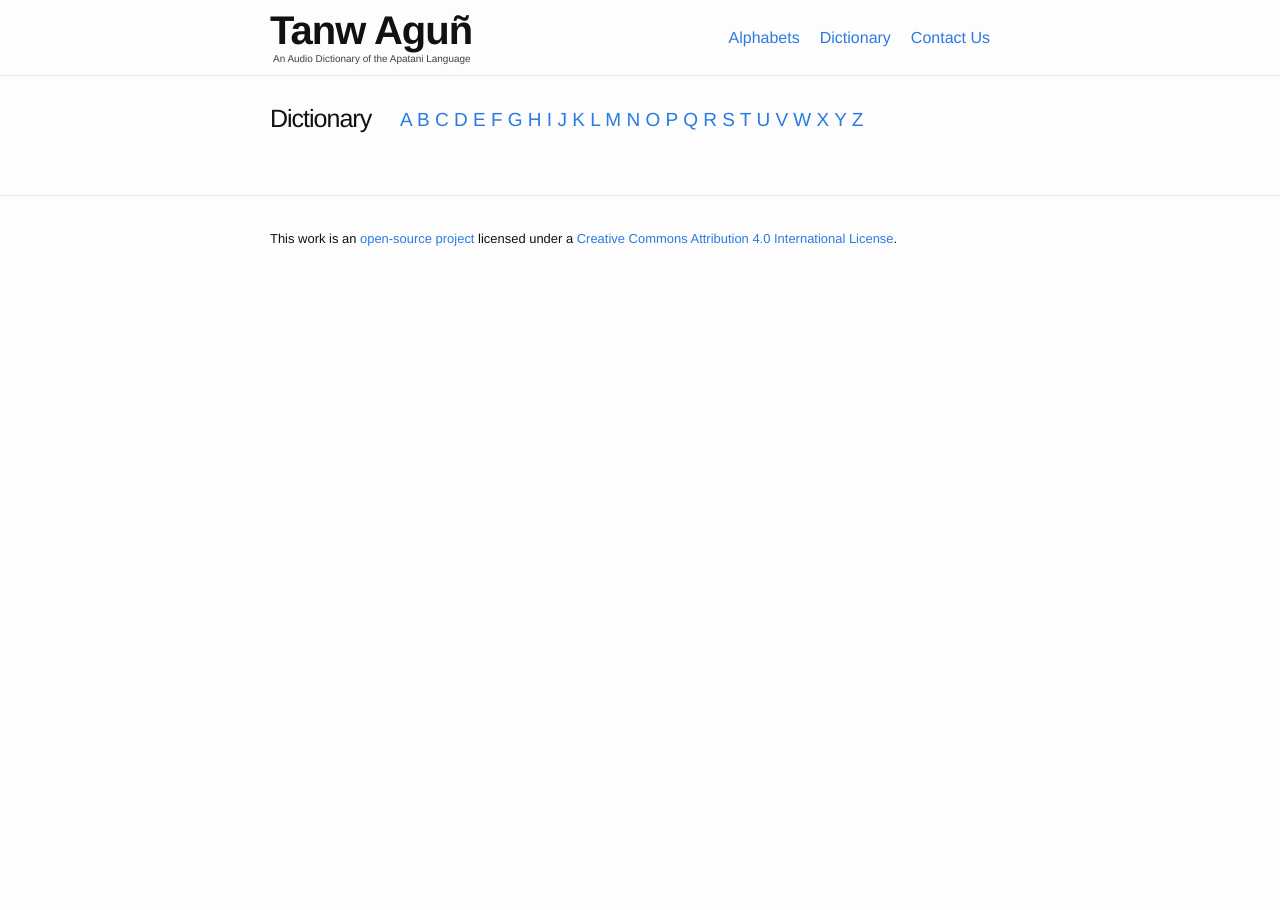
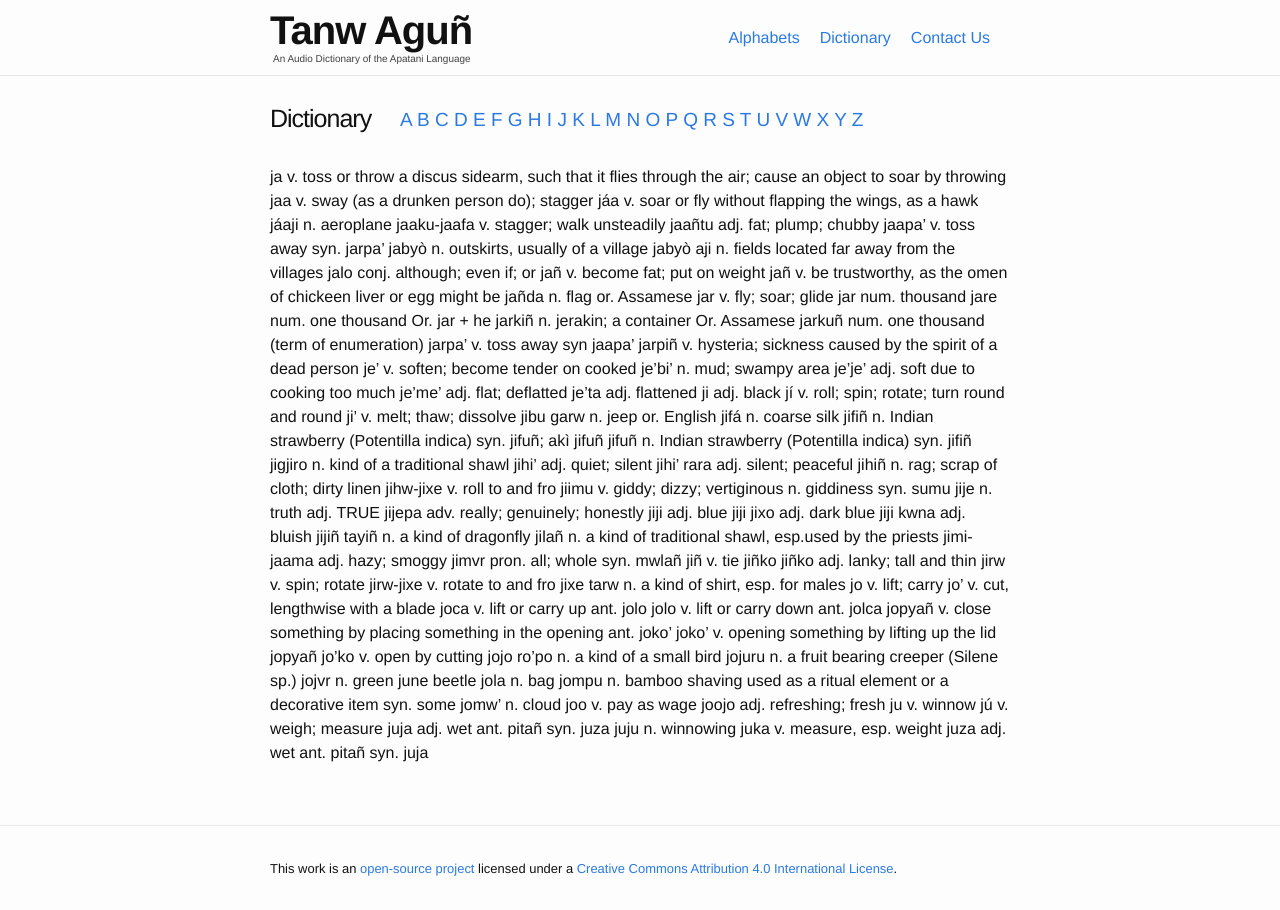
Before and after one commit to hacksparrow/language.apatani.org, a Jekyll site: the page built from dictionary/j.md, in a window 1280 px wide. Built offline with Jekyll 4.4.1, drawn with Linux system fonts in a browser that asks for light colours; nearby versions of some CDN libraries.

Commit message:
Update j.md

```diff
--- a/dictionary/j.md
+++ b/dictionary/j.md
@@ -2,3 +2,77 @@
 title: Tanw Dictionary - J
 layout: dictionary
 ---
+
+ja	v.	toss or throw a discus sidearm, such that it flies through the air; cause an object to soar by throwing
+jaa	v.	sway (as a drunken person do); stagger
+jáa	v.	soar or fly without flapping the wings, as a hawk
+jáaji	n.	aeroplane
+jaaku-jaafa	v.	stagger; walk unsteadily
+jaañtu	adj.	fat; plump; chubby
+jaapa'	v.	toss away	syn.	jarpa'
+jabyò	n.	outskirts, usually of a village
+jabyò aji	n.	fields located far away from the villages
+jalo	conj.	although; even if; or
+jañ	v.	become fat; put on weight
+jañ	v.	be trustworthy, as the omen of chickeen liver or egg might be
+jañda	n.	flag	or.	Assamese
+jar	v.	fly; soar; glide
+jar	num.	thousand
+jare	num.	one thousand	Or.	jar + he
+jarkiñ	n.	jerakin; a container	Or.	Assamese
+jarkuñ	num.	one thousand (term of enumeration)
+jarpa'	v.	toss away	syn	jaapa'
+jarpiñ	v.	hysteria; sickness caused by the spirit of a dead person
+je'	v.	soften; become tender on cooked
+je'bi'	n.	mud; swampy area
+je'je'	adj.	soft due to cooking too much
+je'me'	adj.	flat; deflatted
+je'ta	adj.	flattened
+ji	adj.	black
+jí	v.	roll; spin; rotate; turn round and round
+ji'	v.	melt; thaw; dissolve
+jibu garw	n.	jeep	or.	English
+jifá	n.	coarse silk
+jifiñ	n.	Indian strawberry (Potentilla indica)	syn.	jifuñ; akì jifuñ
+jifuñ	n.	Indian strawberry (Potentilla indica)	syn.	jifiñ
+jigjiro	n.	kind of a traditional shawl
+jihi'	adj.	quiet; silent
+jihi' rara	adj.	silent; peaceful
+jihiñ	n.	rag; scrap of cloth; dirty linen
+jihw-jixe	v.	roll to and fro
+jiimu	v.	giddy; dizzy; vertiginous	n.	giddiness	syn.	sumu
+jije	n.	truth	adj.	TRUE
+jijepa	adv.	really; genuinely; honestly
+jiji	adj.	blue
+jiji jixo	adj.	dark blue
+jiji kwna	adj.	bluish
+jijiñ tayiñ	n.	a kind of dragonfly
+jilañ	n.	a kind of traditional shawl, esp.used by the priests
+jimi-jaama	adj.	hazy; smoggy
+jimvr	pron.	all; whole	syn.	mwlañ
+jiñ	v.	tie
+jiñko jiñko	adj.	lanky; tall and thin
+jirw	v.	spin; rotate
+jirw-jixe	v.	rotate to and fro
+jixe tarw	n.	a kind of shirt, esp. for males
+jo	v.	lift; carry
+jo'	v.	cut, lengthwise with a blade
+joca	v.	lift or carry up	ant.	jolo
+jolo	v.	lift or carry down	ant.	jolca
+jopyañ	v.	close something by placing something in the opening	ant.	joko'
+joko'	v.	opening something by lifting up the lid		jopyañ
+jo'ko	v.	open by cutting
+jojo ro'po	n.	a kind of a small bird
+jojuru	n.	a fruit bearing creeper (Silene sp.)
+jojvr	n.	green june beetle
+jola	n.	bag
+jompu	n.	bamboo shaving used as a ritual element or a decorative item	syn.	some
+jomw'	n.	cloud
+joo	v.	pay as wage
+joojo	adj.	refreshing; fresh
+ju	v.	winnow
+jú	v.	weigh; measure
+juja	adj.	wet	ant.	pitañ	syn.	juza
+juju	n.	winnowing
+juka	v.	measure, esp. weight
+juza	adj.	wet	ant.	pitañ	syn.	juja
```
